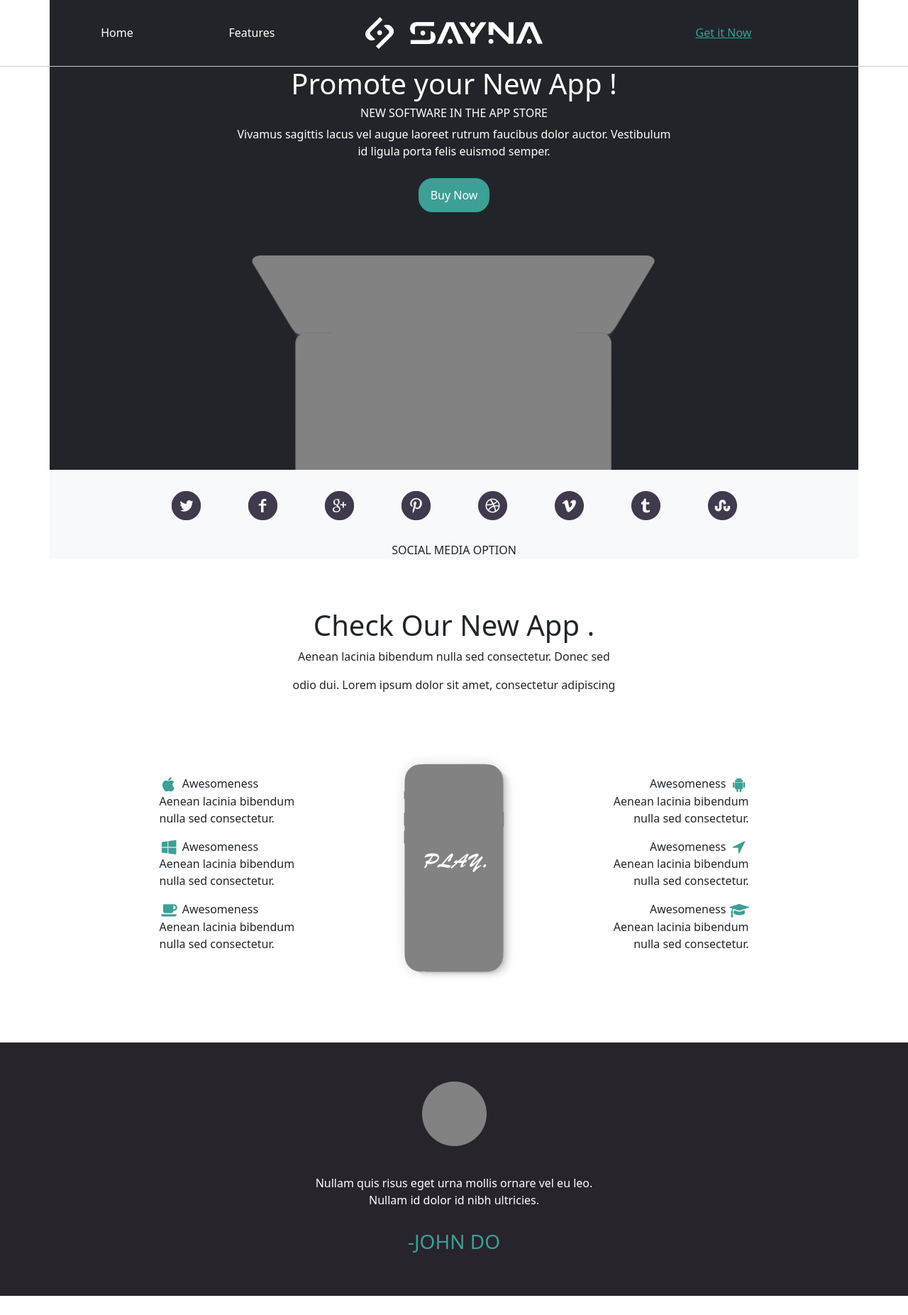
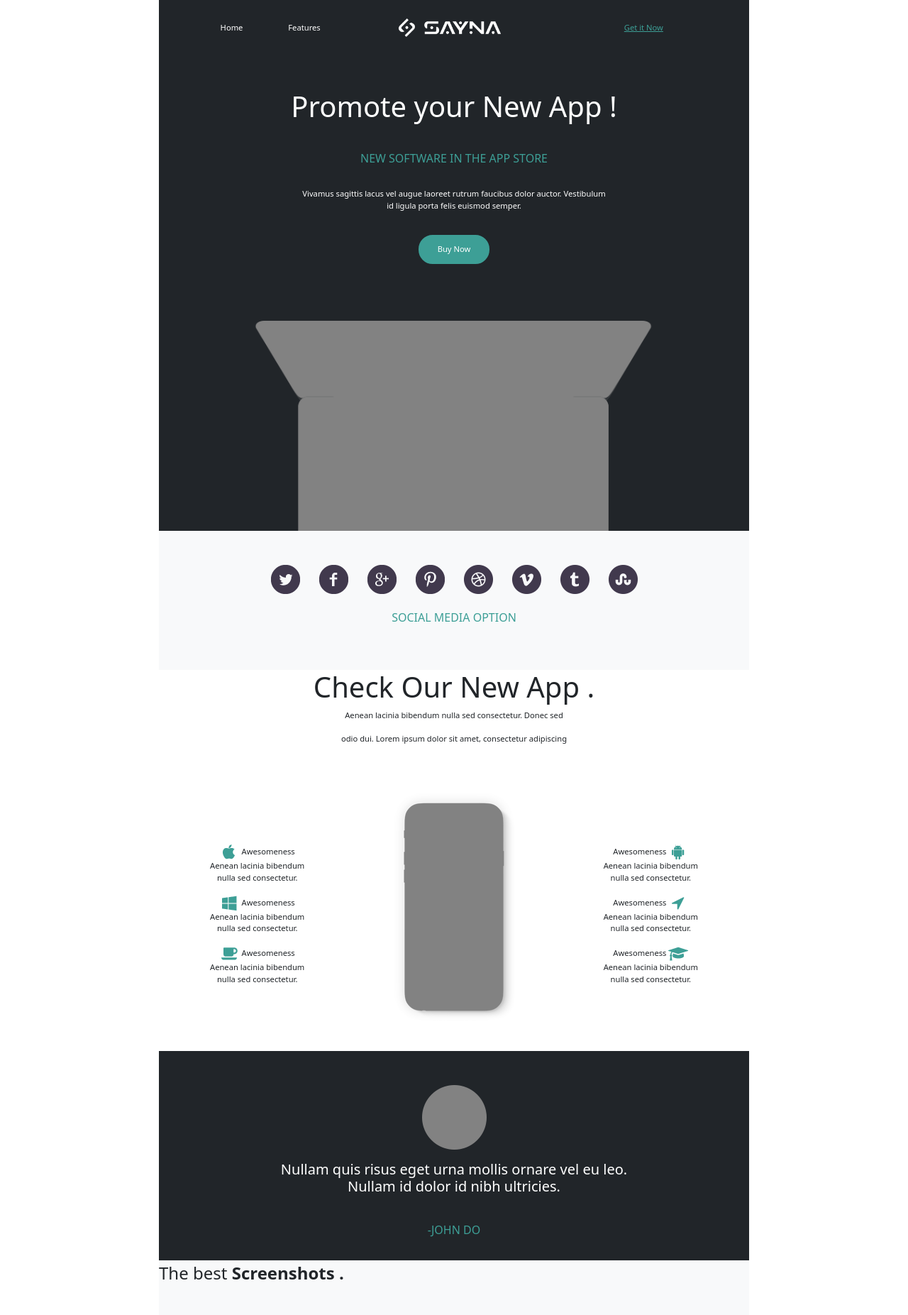
Before and after one commit to elielaurentraphael/Projet-html-css-exercice2, a plain HTML site: page index.html in a window 1280 px wide. Shown: the top 1853 px of the page at 71% size. Drawn offline with nearby package versions, Linux system fonts and the light colour scheme.

Commit message:
Suite de la correction de l'exo-2 _ Exercice d'application de Bootstrap 5.1.3 _ (à suivre)

```diff
--- a/assets/css/style.css
+++ b/assets/css/style.css
@@ -1,181 +1,107 @@
-@import url('https://fonts.googleapis.com/css2? famille=Raleway:wght@100&display=swap');
-@import url('http://fonts.googleapis.com/css?family=Open+Sans:300italic,400italic,600italic,700italic,800italic,400,300,600,700,800|Raleway:400,200,100,300,500,600,700,800,900');
-header div.col-2 a {
-    color: #ffffff;
-    text-decoration: none;
+body {
+    width: 65vw;
+    margin: 0 auto;
+    font-size: 0.7em;
+    text-align: center;
+}
+
+body>header>nav.container.bg-dark.nav.justify-content-end.text-center>a {
+    padding: 26px 16px;
+    color: #fff;
+}
+
+body>header>nav.container.bg-dark.nav.justify-content-end.align-items-center.text-center>a#sayn.nav-link.col-4 {
+    padding: 20px o;
 }
 
 #sayna {
-    width: 70%;
+    width: 60%;
 }
 
-header div.col-4 a {
+#get {
+    text-decoration: underline;
     color: #3d9f96;
 }
 
-header>div>figure {
+main>div.text-center.bg-dark.text-white>figure>img {
     margin: 0;
+    padding-top: 3rem;
 }
 
-#img600 {
-    width: 45vw;
-    margin-top: 0.1vw;
+h6 {
+    margin: 0;
+    padding: 2rem 0;
+    color: #3d9f96;
 }
 
-#conta {
-    padding: 30px 150px;
-}
-
-.center {
-    text-align: center;
-}
-
-header .center h1 {
-    margin: 0;
-    padding: 80px 0 20px;
-}
-
-#center {
-    text-align: center;
-    background-color: #27242b;
-    padding-top: 15px;
-    margin-top: 60px;
-}
-
-#center figure {
-    margin: 40px 0;
-}
-
-#center p {
-    color: #FFF;
-}
-
-#center h3 {
-    padding-bottom: 60px;
-}
-
-figure.col {
-    margin: 0;
-    padding: 0 10px;
-}
-
-main .center h1 {
-    padding-top: 70px;
-}
-
-.un {
-    text-align: left;
-}
-
-.deux {
-    text-align: right;
-}
-
-#one,
-#two {
-    display: block;
-    margin: auto;
-    position: relative;
-}
-
-#one {
-    top: 17px;
-}
-
-#two {
-    top: -180px;
-}
-
-.center h3,
-#center h3 {
-    color: #3d9f96;
-    margin: 30px;
-}
-
-.center h3 {
-    margin-top: 10px;
-}
-
-#buy {
-    margin: 0;
-    padding: 10px 0 60px;
+main>div.col.bg-light.text-start {
+    font-size: 1.5rem;
 }
 
 #buy input {
     color: #fff;
     width: 100px;
-    margin: auto;
+    margin: 1rem 0 4rem;
     padding: 10px;
     border: 2px solid #3d9f96;
     border-radius: 20px;
     background-color: #3d9f96;
 }
 
-#buy input:hover {
-    color: #000;
-    background-color: #fff;
+#img600 {
+    width: 70%;
 }
 
-#speco {
-    background-color: #f7f7f7;
+main>div.container.bg-dark.text-center>figure {
+    margin: 0;
 }
 
-h3 {
-    margin: 13px 0 20px 0;
+main>div.container.bg-light>div.row.pt-5.pb-3.text-center>figure {
+    margin: 0;
+    padding: 0;
 }
 
-main>h1 {
-    margin: 25px 160px;
+main>div.container.bg-light>div.row.pt-5.pb-3.text-center {
+    padding-left: 9rem;
+    padding-right: 9rem;
 }
 
-#sept {
-    margin-left: 14px;
+@media (max-width: 575.98px) {
+    main>div.container.bg-light>div.row.pt-5.pb-3.text-center {
+        flex-direction: column;
+    }
 }
 
-#aene {
-    margin-bottom: 50px;
+main>div.container.text-center.bg-light>h6 {
+    padding: 0.5rem 0 4rem;
+}
+
+@media (max-width: 575.98px) {
+    main>div.container.pt-5>div.row.justify-content-center {
+        flex-direction: column;
+    }
 }
 
 #see input {
     color: #fff;
     width: 100px;
-    text-align: center;
-    margin: auto;
+    margin: 1rem 0 4rem;
     padding: 10px;
     border: 2px solid #3d9f96;
     border-radius: 20px;
     background-color: #3d9f96;
 }
 
-#see input:hover {
-    color: #000;
-    background-color: #fff;
-}
-
-#respons {
-    margin-bottom: 50px;
-}
-
-#donec {
-    margin-bottom: 50px;
-}
-
 #visit input {
     color: #fff;
-    width: 120px;
-    text-align: center;
-    margin: auto;
+    width: 100px;
+    margin: 1rem 0 4rem;
     padding: 10px;
     border: 2px solid #3d9f96;
     border-radius: 20px;
     background-color: #3d9f96;
 }
 
-#visit input:hover {
-    color: #000;
-    background-color: #fff;
-}
-
-footer .container .row .col img {
+footer>div.container.pt-5>div.row>div.col>img {
     width: 40%;
 }
--- a/index.html
+++ b/index.html
@@ -14,18 +14,16 @@
 <body>
 
     <header>
-        <div class="container pt-4 pb-4 bg-dark">
-            <div class="row align-items-center">
-                <div class="col-2 text-center"><a href="https://www.sayna.io">Home</a></div>
-                <div class="col-2 text-center"><a href="https://www.sayna.io">Features</a></div>
-                <div class="col-4 text-center">
-                    <a href="https://www.sayna.io"><img id="sayna" src="./assets/img/SAYNA_Horizontal_-_Blanc.png" alt=""></a>
-                </div>
-                <div class="col-4 text-center"><a href="https://www.sayna.io">Get it Now</a></div>
-            </div>
-        </div>
-        <hr class="m-0">
-        <div class="container bg-dark">
+        <nav class="container bg-dark nav justify-content-end align-items-center text-center">
+            <a class="nav-link col-1" aria-current="page" href="https://www.sayna.io">Home</a>
+            <a class="nav-link col-2" href="https://www.sayna.io">Features</a>
+            <a class="nav-link col-4" id="sayn" href="https://www.sayna.io"><img id="sayna" src="../assets/img/SAYNA_Horizontal_-_Blanc.png" alt=""></a>
+            <a class="nav-link col-4" id="get" href="https://www.sayna.io">Get it Now</a>
+        </nav>
+    </header>
+
+    <main>
+        <div class="container bg-dark pt-5">
             <div class="row text-center text-white">
                 <h1>Promote your New App !</h1>
                 <h6>NEW SOFTWARE IN THE APP STORE</h6>
@@ -38,11 +36,8 @@
         <div class="container bg-dark text-center">
             <figure><img id="img600" src="./assets/img/image_600px_1.png" alt=""></figure>
         </div>
-    </header>
-
-    <main>
-        <div id="conta" class="container bg-light">
-            <div class="row text-center">
+        <div class="container bg-light">
+            <div class="row pt-5 pb-3 text-center">
                 <figure class="col">
                     <a href="https://www.sayna.io">
                         <img src="./assets/img/social_icon1.png" alt="">
@@ -86,78 +81,78 @@
             </div>
         </div>
         <div class="container text-center bg-light">
-            SOCIAL MEDIA OPTION
+            <h6>SOCIAL MEDIA OPTION</h6>
         </div>
-        <div class="center">
+        <div class="text-center">
             <h1>Check Our New App .</h1>
             <p>Aenean lacinia bibendum nulla sed consectetur. Donec sed</p>
             <p>odio dui. Lorem ipsum dolor sit amet, consectetur adipiscing</p>
         </div>
         <div class="container pt-5">
             <div class="row justify-content-center">
-                <div class="col-3 align-self-center">
-                    <div class="un">
-                        <img src="./assets/img/icon_28px_1.png" alt="">
+                <div class="col align-self-center">
+                    <div>
+                        <img src="./assets/img/icon_28px_1.png" alt="apple">
                         <span>Awesomeness</span>
                         <p>Aenean lacinia bibendum<br>nulla sed consectetur.</p>
                     </div>
-                    <div class="un">
-                        <img src="./assets/img/icon_28px_2.png" alt="">
+                    <div>
+                        <img src="./assets/img/icon_28px_2.png" alt="windows">
                         <span>Awesomeness</span>
                         <p>Aenean lacinia bibendum<br>nulla sed consectetur.</p>
                     </div>
-                    <div class="un">
-                        <img src="./assets/img/icon_28px_3.png" alt="">
+                    <div>
+                        <img src="./assets/img/icon_28px_3.png" alt="café">
                         <span>Awesomeness</span>
                         <p>Aenean lacinia bibendum<br>nulla sed consectetur.</p>
                     </div>
                 </div>
-                <div class="col-3 align-self-center">
-                    <img id="one" src="./assets/img/image_190px_1.png" alt="">
-                    <img id="two" src="./assets/img/logo.png" alt="">
+                <div class="col align-self-center">
+                    <img src="./assets/img/image_190px_1.png" alt="smartphone">
+                    <img src="./assets/img/logo.png" alt="play">
                 </div>
-                <div class="col-3 align-self-center">
-                    <div class="deux">
+                <div class="col align-self-center">
+                    <div>
                         <span>Awesomeness</span>
-                        <img src="./assets/img/icon_28px_4.png" alt="">
+                        <img src="./assets/img/icon_28px_4.png" alt="android">
                         <p>Aenean lacinia bibendum<br>nulla sed consectetur.</p>
                     </div>
-                    <div class="deux">
+                    <div>
                         <span>Awesomeness</span>
-                        <img src="./assets/img/icon_28px_5.png" alt="">
+                        <img src="./assets/img/icon_28px_5.png" alt="flêche">
                         <p>Aenean lacinia bibendum<br>nulla sed consectetur.</p>
                     </div>
-                    <div class="deux">
+                    <div>
                         <span>Awesomeness</span>
-                        <img src="./assets/img/icon_28px_6.png" alt="">
+                        <img src="./assets/img/icon_28px_6.png" alt="master">
                         <p>Aenean lacinia bibendum<br>nulla sed consectetur.</p>
                     </div>
                 </div>
             </div>
         </div>
-        <div id="center">
-            <figure><img src="./assets/img/avatar_91px_1.png"></figure>
-            <p>Nullam quis risus eget urna mollis ornare vel eu leo.<br> Nullam id dolor id nibh ultricies.</p>
-            <h3>-JOHN DO</h3>
+        <div class="text-center bg-dark text-white">
+            <figure><img src="./assets/img/avatar_91px_1.png" alt="moon"></figure>
+            <h5>Nullam quis risus eget urna mollis ornare vel eu leo.<br> Nullam id dolor id nibh ultricies.</h5>
+            <h6>-JOHN DO</h6>
         </div>
-        <div id="speco">The best <b>Screenshots .</b>
+        <div class="col bg-light text-start">The best <b>Screenshots .</b>
         </div>
-        <div class="container pt-5">
-            <div class="row">
+        <div class="container pt-5 bg-light">
+            <div class="row justify-content-center">
                 <figure class="col">
-                    <img src="./assets/img/image_185px_1.jpg" alt="">
+                    <img src="./assets/img/image_185px_1.jpg" alt="smartphone">
                     <figcaption>
                         <h3>Screenshot 1</h3>
                     </figcaption>
                 </figure>
                 <figure class="col">
-                    <img src="./assets/img/image_185px_2.jpg" alt="">
+                    <img src="./assets/img/image_185px_2.jpg" alt="smartphone">
                     <figcaption>
                         <h3>Screenshot 2</h3>
                     </figcaption>
                 </figure>
                 <figure class="col">
-                    <img src="./assets/img/image_185px_3.jpg" alt="">
+                    <img src="./assets/img/image_185px_3.jpg" alt="smartphone">
                     <figcaption>
                         <h3>Screenshot 3</h3>
                     </figcaption>
@@ -167,11 +162,11 @@
         <div class="container pt-5">
             <div class="row">
                 <div class="col">
-                    <img src="./assets/img/Composant_1_2.png" alt=" ">
+                    <img src="./assets/img/Composant_1_2.png" alt="ordi">
                 </div>
-                <div class="col" id="sept">
+                <div class="col">
                     <h1>Litmus Tested .</h1>
-                    <p id="aene">
+                    <p>
                         Aenean lacinia bibendum nulla sed<br> consectetur. Donec sed odio dui. Lorem<br> ipsum dolor sit amet, consectetur<br> adipiscing elit. Aenean eu leo quam.
                     </p>
                     <p id="see"><input type="button" onclick="window.location.href = 'https://www.sayna.io';" value="See it here"></p>
@@ -181,15 +176,15 @@
         <div class="container pt-5">
             <div class="row">
                 <div class="col">
-                    <h1 id="respons">100% Responsive .</h1>
-                    <p id="donec">
+                    <h1>100% Responsive .</h1>
+                    <p>
                         Donec sed odio dui. Donec id elit non<br> mi porta gravida at eget metus.<br> Vestibulum id ligula porta felis euismod<br> semper. Integer posuere erat a ante<br> venenatis dapibus posuere velit aliquet.<br> Cras mattis consectetur
                         purus sit amet<br> fermentum. Nullam quis risus eget urna<br> mollis ornare vel eu leo. Maecenas<br> faucibus mollis interdum.
                     </p>
                     <p id="visit"><input type="button" onclick="window.location.href = 'https://www.sayna.io';" value="Visit Website"></p>
                 </div>
                 <div class="col">
-                    <img src="./assets/img/image_300px_2.png " alt=" ">
+                    <img src="./assets/img/image_300px_2.png " alt="smartphone">
                 </div>
             </div>
         </div>
@@ -199,7 +194,7 @@
         <div class="container pt-5">
             <div class="row">
                 <div class="col">
-                    <img src="./assets/img/SAYNA_Horizontal_-_Noir.png " alt=" ">
+                    <img src="./assets/img/SAYNA_Horizontal_-_Noir.png " alt="sayna">
                     <p>
                         Donec sed odio dui. Donec id elit non mi<br> porta gravida at eget metus. Vestibulum id<br> ligula porta felis euismod semper. Nullam<br> quis risus eget urna.
                     </p>
@@ -225,16 +220,16 @@
                     <div class="container">
                         <div class="row">
                             <figure class="col">
-                                <a href="https://www.sayna.io"><img src="./assets/img/social_icon_19px_1.png" style="width: 19px;height: 19px;" alt=" "></a>
+                                <a href="https://www.sayna.io"><img src="./assets/img/social_icon_19px_1.png" style="width: 19px;height: 19px;" alt="twiter"></a>
                             </figure>
                             <figure class="col">
-                                <a href="https://www.sayna.io"><img src="./assets/img/social_icon_19px_2.png" style="width: 19px;height: 19px;" alt=" "></a>
+                                <a href="https://www.sayna.io"><img src="./assets/img/social_icon_19px_2.png" style="width: 19px;height: 19px;" alt="facebook"></a>
                             </figure>
                             <figure class="col">
-                                <a href="https://www.sayna.io"><img src="./assets/img/social_icon_19px_3.png" style="width: 19px;height: 19px;" alt=" "></a>
+                                <a href="https://www.sayna.io"><img src="./assets/img/social_icon_19px_3.png" style="width: 19px;height: 19px;" alt="google"></a>
                             </figure>
                             <figure class="col">
-                                <a href="https://www.sayna.io"><img src="./assets/img/social_icon_19px_4.png" style="width: 19px;height: 19px;" alt=" "></a>
+                                <a href="https://www.sayna.io"><img src="./assets/img/social_icon_19px_4.png" style="width: 19px;height: 19px;" alt="pinterest"></a>
                             </figure>
                         </div>
                     </div>
```
